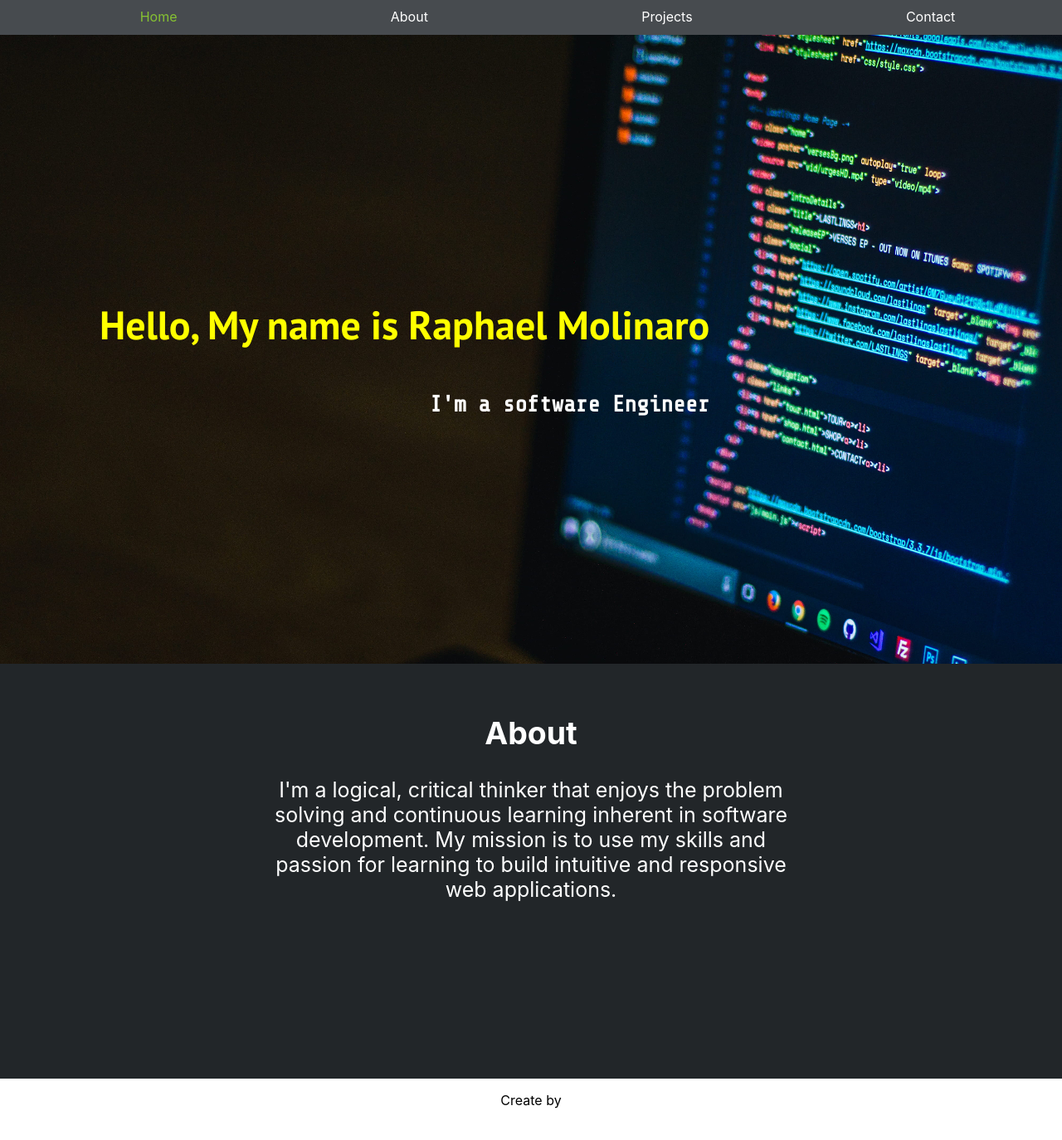
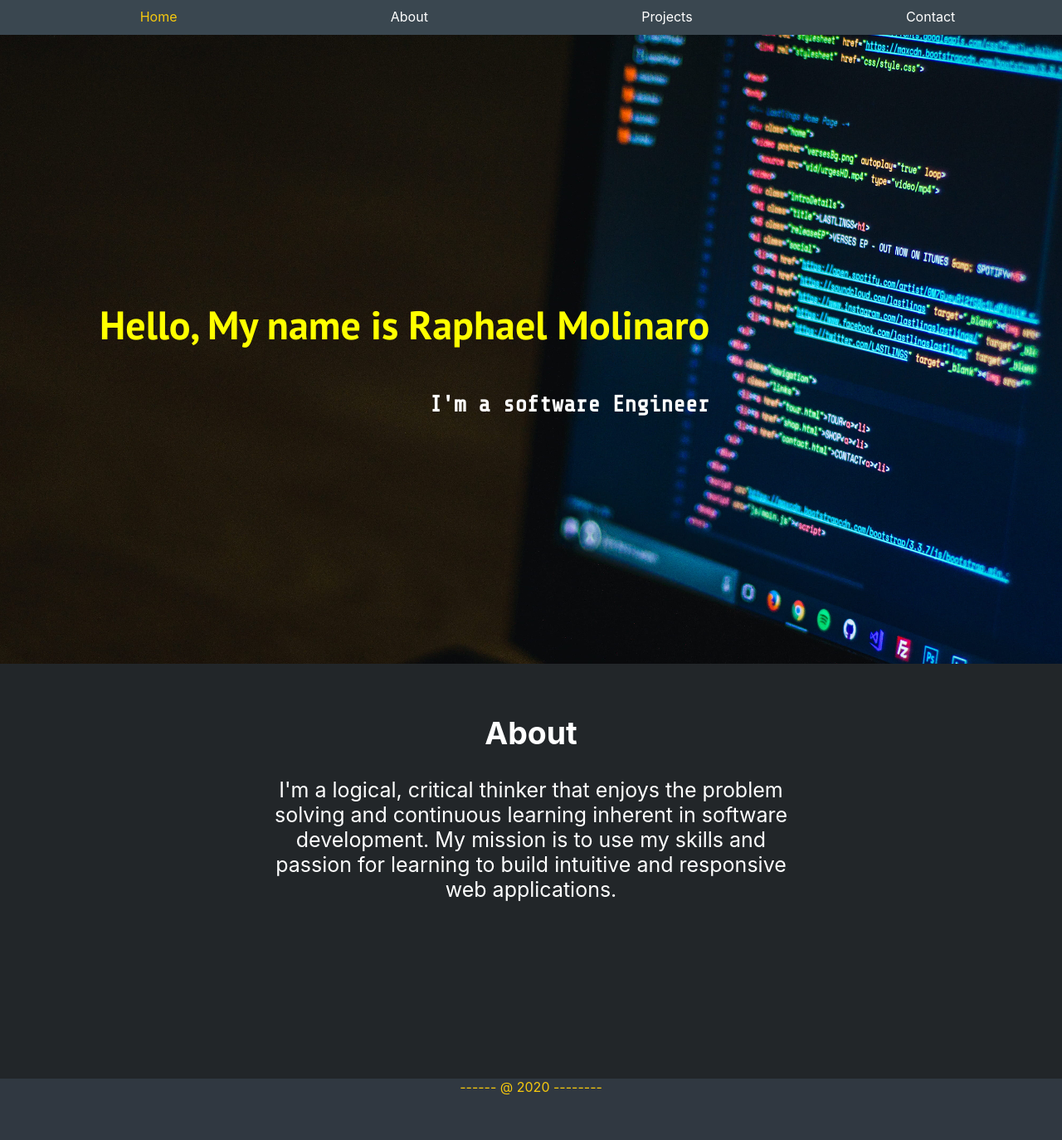
Before and after one commit to rmc3408/portfolio, a React (Create React App) app: page / in a window 1280 px wide. Shown: the top 1374 px of the page at 83% size. Before the commit the page ends 1352 px from the top, so only its background shows below. Built offline with nearby package versions, Linux system fonts and the light colour scheme.

Commit message:
contact info

```diff
--- a/src/Components/Contact.js
+++ b/src/Components/Contact.js
@@ -1,13 +1,13 @@
 import React from "react";
-//import classes from "./Contact.module.css";
+import classes from "./Contact.module.css";
 
 const Contact = () => {
-    return <div>
+    return <div className={classes.cbody}>
         <div>
 
         </div>
         <div>
-            <p> Create by </p>
+             ------ @ 2020 --------
         </div>
 
     </div>
--- a/src/Components/Contact.module.css
+++ b/src/Components/Contact.module.css
@@ -0,0 +1,6 @@
+.cbody {
+    height: 200px;
+    margin: 0;
+    background-color: #303841;
+    color: #f6c90e;
+}
--- a/src/Components/navbar.module.css
+++ b/src/Components/navbar.module.css
@@ -6,7 +6,7 @@
   display: flex;
   align-items: center;
   justify-content: center;
-  background-color: #474b4f;
+  background-color: #3a4750;
 
 }
 
@@ -16,10 +16,10 @@
   display: flex;
   align-items: center;
   justify-content: space-around;
-  color:#c6c6c6 ;
+  color:#eeeeee ;
 }
 .active{
-    color:#86c232;
+    color:#f6c90e;
 }
 .list_item:after {
   content: "";
@@ -35,5 +35,5 @@
 }
 .list_item:hover:after {
   width: 100%;
-  background: #86c232;
+  background: #f6c90e;
 }
```
